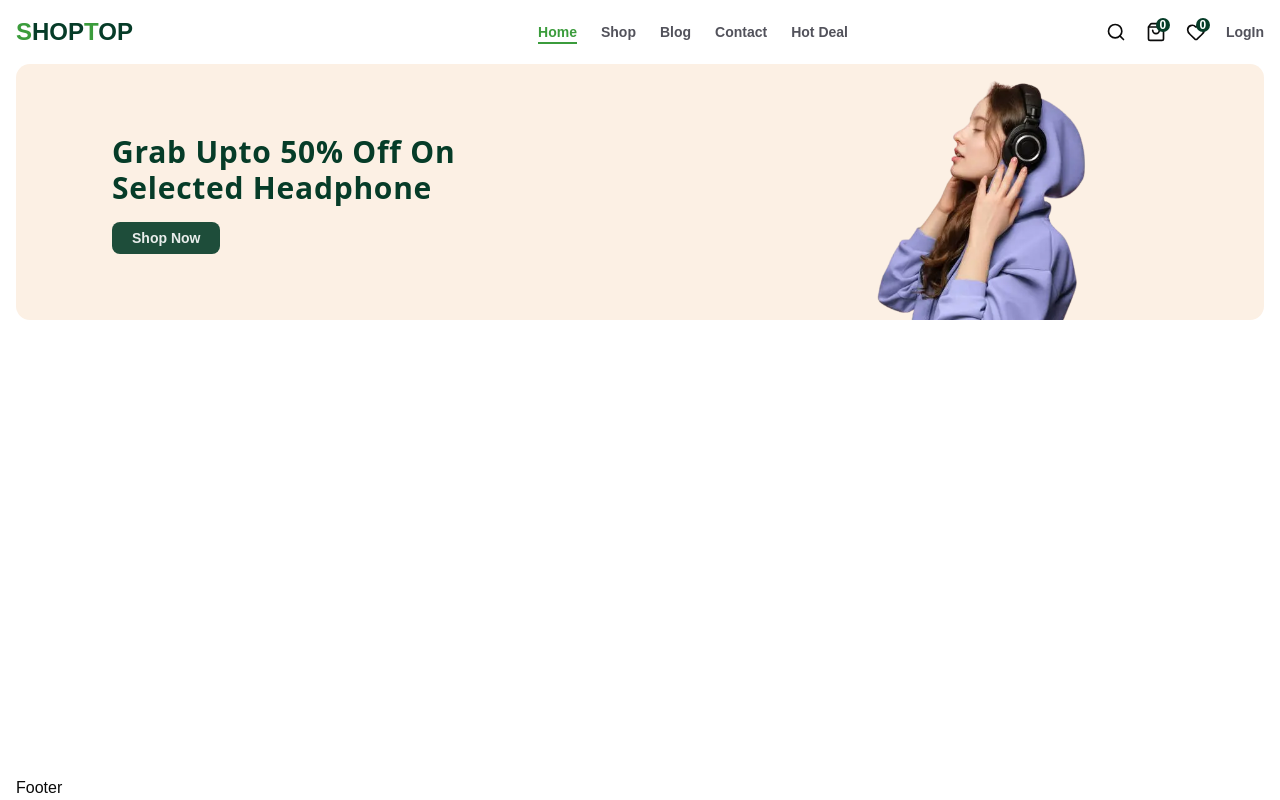
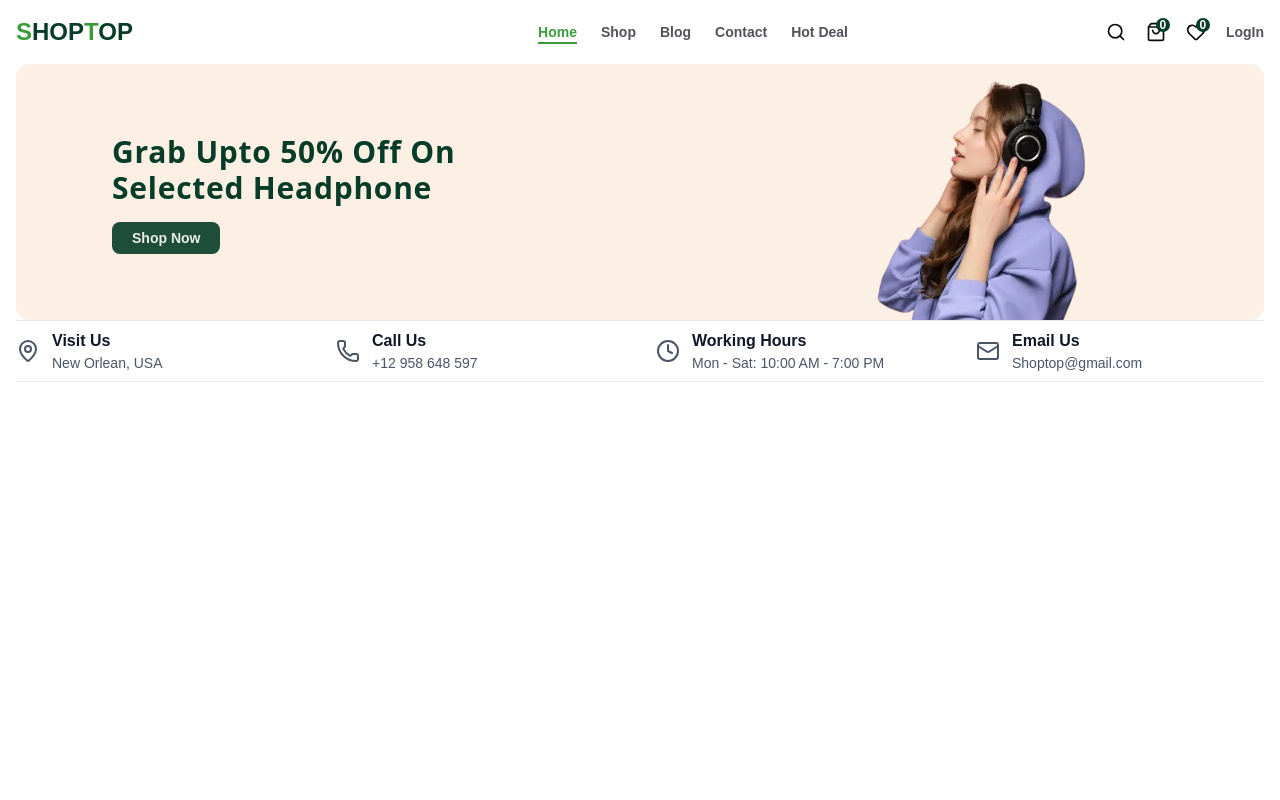
Before and after one commit to Arifuzzaman01/shop-top, a Next.js app: page / in a window 1280 px wide. Built offline with nearby package versions, Linux system fonts and the light colour scheme; no server answers.

Commit message:
add footer top in footer components

```diff
--- a/app/layout.tsx
+++ b/app/layout.tsx
@@ -2,8 +2,9 @@
 
 import "./globals.css";
 import Header from "@/components/header/Header";
-import Footer from "@/components/Footer";
+
 import { ClerkProvider } from "@clerk/nextjs";
+import Footer from "@/components/footer/Footer";
 
 export const metadata: Metadata = {
   title: "Create Next App",
@@ -21,7 +22,7 @@
         <body className="font-poppins antialiased ">
           <div className="flex flex-col min-h-screen">
             <Header />
-            <main className="flex-1"> {children}</main>
+            <main > {children}</main>
             <Footer />
           </div>
         </body>
--- a/components/Footer.tsx
+++ /dev/null
@@ -1,13 +0,0 @@
-import React from "react";
-import Container from "./Container";
-
-
-function Footer() {
-  return (
-    <footer>
-      <Container>Footer</Container>
-    </footer>
-  );
-}
-
-export default Footer;
--- /dev/null
+++ b/components/footer/Footer.tsx
@@ -0,0 +1,17 @@
+import React from "react";
+
+import FooterTop from "./FooterTop";
+import Container from "../Container";
+
+
+function Footer() {
+  return (
+    <footer>
+      <Container>
+        <FooterTop/>
+      </Container>
+    </footer>
+  );
+}
+
+export default Footer;
--- /dev/null
+++ b/components/footer/FooterTop.tsx
@@ -0,0 +1,62 @@
+import { Clock, Mail, MapPin, Phone } from "lucide-react";
+import React from "react";
+interface ContactItemData {
+  title: string;
+  subtitle: string;
+  icon: React.ReactNode;
+}
+const data: ContactItemData[] = [
+  {
+    title: "Visit Us",
+    subtitle: "New Orlean, USA",
+    icon: (
+      <MapPin className="w-6 h-6 text-gray-600 group-hover:text-primary transition-colors" />
+    ),
+  },
+  {
+    title: "Call Us",
+    subtitle: "+12 958 648 597",
+    icon: (
+      <Phone className="w-6 h-6 text-gray-600 group-hover:text-primary transition-colors" />
+    ),
+  },
+  {
+    title: "Working Hours",
+    subtitle: "Mon - Sat: 10:00 AM - 7:00 PM",
+    icon: (
+      <Clock className="w-6 h-6 text-gray-600 group-hover:text-primary transition-colors" />
+    ),
+  },
+  {
+    title: "Email Us",
+    subtitle: "Shoptop@gmail.com",
+    icon: (
+      <Mail className="w-6 h-6 text-gray-600 group-hover:text-primary transition-colors" />
+    ),
+  },
+];
+
+const FooterTop = () => {
+  return (
+    <div className="grid grid-cols-2 lg:grid-cols-4 gap-8 border-b border-t border-gray-200 ">
+      {data?.map((Item, index) => (
+        <div
+          key={index}
+          className="flex items-center gap-3 group hover:bg-gray-50 transition-colors py-2 hoverEffect"
+        >
+          {Item.icon}
+          <div>
+            <h3 className="font-semibold text-gray-900 group-hover:text-black transition-colors">
+              {Item.title}
+            </h3>
+            <p className="text-gray-600 text-sm group-hover:text-gray-900 hoverEffect">
+              {Item.subtitle}
+            </p>
+          </div>
+        </div>
+      ))}
+    </div>
+  );
+};
+
+export default FooterTop;
```
